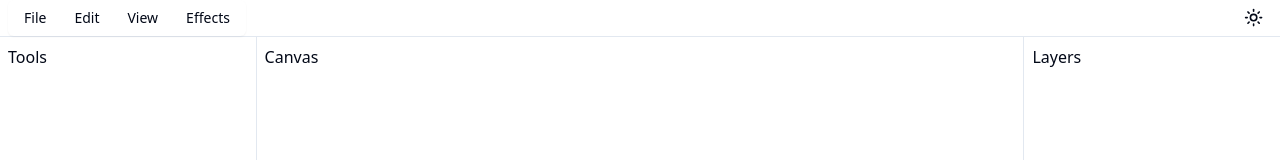
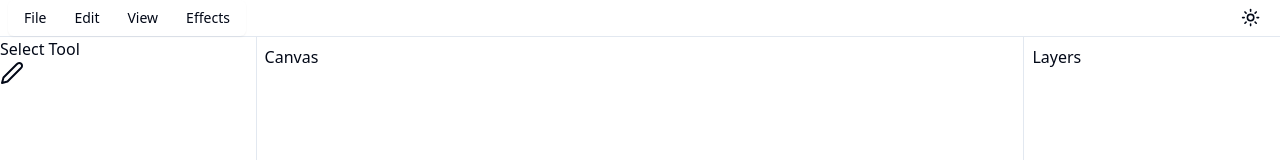
Before and after one commit to mateuszmigas/painting-droid, a React (Vite) app in the folder apps/web/: page / in a window 1280 px wide. Shown: the top 160 px of the page. Built offline with nearby package versions, Linux system fonts and the light colour scheme.

Commit message:
Add custom icon mechanism

```diff
--- a/apps/web/src/components/appContent.tsx
+++ b/apps/web/src/components/appContent.tsx
@@ -3,12 +3,13 @@ import {
   ResizablePanel,
   ResizablePanelGroup,
 } from "@/components/ui/resizable";
+import { SelectToolPanel } from "./panels/selectToolPanel";
 
 const LeftContent = () => {
   return (
     <ResizablePanelGroup direction="vertical">
       <ResizablePanel>
-        <div className="p-2">Tools</div>
+        <SelectToolPanel />
       </ResizablePanel>
       <ResizableHandle />
       <ResizablePanel defaultSize={30}>
--- /dev/null
+++ b/apps/web/src/components/icon.tsx
@@ -0,0 +1,34 @@
+/* This is icon aggregator, all icons from different libraries are imported here */
+import { Pen, Pencil, Moon, Sun } from "lucide-react";
+
+type IconType = "pen" | "pencil" | "moon" | "sun";
+type IconSize = "small" | "medium";
+
+const renderLucideIcon = (
+  icon: IconType,
+  size: IconSize,
+  className?: string
+) => {
+  const fontSize = size === "medium" ? 24 : 12;
+  switch (icon) {
+    case "pen":
+      return <Pen className={className} size={fontSize} />;
+    case "pencil":
+      return <Pencil className={className} size={fontSize} />;
+    case "moon":
+      return <Moon className={className} size={fontSize} />;
+    case "sun":
+      return <Sun className={className} size={fontSize} />;
+    default:
+      return null;
+  }
+};
+
+export const Icon = (props: {
+  type: IconType;
+  size: IconSize;
+  className?: string;
+}) => {
+  const { type, size, className } = props;
+  return renderLucideIcon(type, size, className);
+};
--- /dev/null
+++ b/apps/web/src/components/panels/panelHeader.tsx
@@ -0,0 +1,8 @@
+export const PanelHeader = (props: { title: string }) => {
+  const { title } = props;
+  return (
+    <div>
+      <h2>{title}</h2>
+    </div>
+  );
+};
--- a/apps/web/src/components/panels/selectToolPanel.tsx
+++ b/apps/web/src/components/panels/selectToolPanel.tsx
@@ -0,0 +1,16 @@
+import { PanelHeader } from "./panelHeader";
+import { Icon } from "../icon";
+
+export const SelectToolPanel = () => {
+  return (
+    <div>
+      <PanelHeader title="Select Tool" />
+      <div>
+        <Icon type="pen" size="medium" />
+        {/* <button>Pointer</button>
+        <button>Marquee</button>
+        <button>Lasso</button> */}
+      </div>
+    </div>
+  );
+};
--- a/apps/web/src/components/themeToggle.tsx
+++ b/apps/web/src/components/themeToggle.tsx
@@ -1,4 +1,3 @@
-import { Moon, Sun } from "lucide-react";
 import { Button } from "@/components/ui/button";
 import {
   DropdownMenu,
@@ -7,6 +6,7 @@ import {
   DropdownMenuTrigger,
 } from "@/components/ui/dropdown-menu";
 import { useSettingsStore } from "@/store";
+import { Icon } from "./icon";
 
 export const ModeToggle = () => {
   const setTheme = useSettingsStore((state) => state.setTheme);
@@ -14,9 +14,17 @@ export const ModeToggle = () => {
   return (
     <DropdownMenu>
       <DropdownMenuTrigger asChild>
-        <Button variant="ghost" size="icon">
-          <Sun className="h-[1.2rem] w-[1.2rem] rotate-0 scale-100 transition-all dark:-rotate-90 dark:scale-0" />
-          <Moon className="absolute h-[1.2rem] w-[1.2rem] rotate-90 scale-0 transition-all dark:rotate-0 dark:scale-100" />
+        <Button variant="ghost" size="sm">
+          <Icon
+            type="sun"
+            size="small"
+            className="h-[1.2rem] w-[1.2rem] rotate-0 scale-100 transition-all dark:-rotate-90 dark:scale-0"
+          />
+          <Icon
+            type="moon"
+            size="small"
+            className="absolute h-[1.2rem] w-[1.2rem] rotate-90 scale-0 transition-all dark:rotate-0 dark:scale-100"
+          />
           <span className="sr-only">Toggle theme</span>
         </Button>
       </DropdownMenuTrigger>
```
